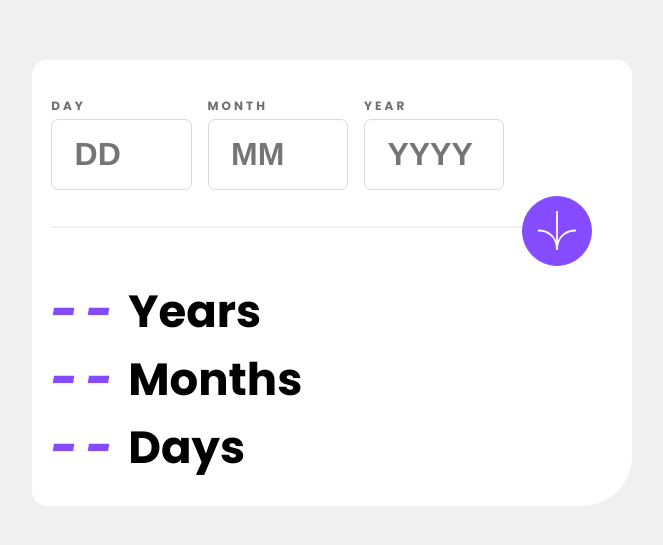
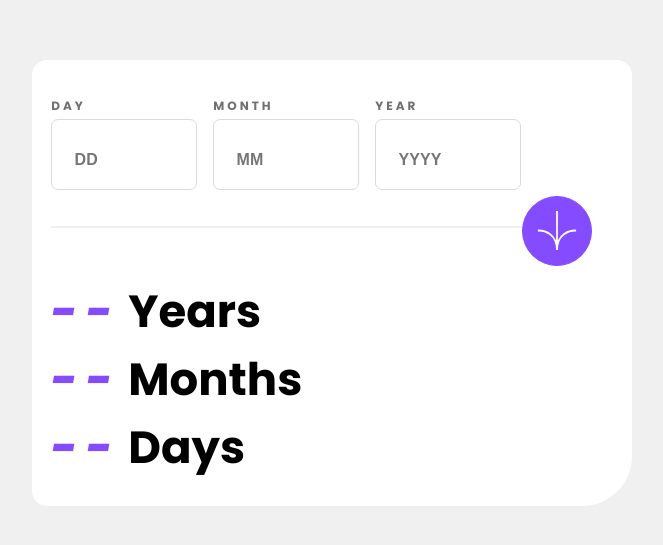
Before and after one commit to Julius-Java/ageCalculatore, a React (Vite) app: page / in a window 1280 px wide. Shown: the part 117-662 px from the top of the page, without its empty margins (308-971 px from the left). Built offline with nearby package versions, Linux system fonts and the light colour scheme.

Commit message:
Adjust container size

```diff
--- a/src/index.css
+++ b/src/index.css
@@ -44,7 +44,7 @@ h3 {
 
 .App {
   background-color: var(--neutral-white);
-  max-width: 500px;
+  max-width: 400px;
   width: 90%;
   /* height: 200px; */
   border-radius: 15px 15px 50px 15px;
@@ -74,6 +74,11 @@ h3 {
   font-size: 20px;
   border-radius: 7px;
   border: 1px solid var(--neutral-lightGrey);
+}
+
+.label-input input::placeholder {
+  font-size: 16px;
+  font-weight: bold;
 }
 
 .error {
@@ -174,7 +179,7 @@ hr {
   animation-delay: 0.6s;
 }
 
-@media (min-width: 650px) {
+@media (min-width: 500px) {
   .App {
     max-width: 600px;
     padding: 1.5em 1.2em;
@@ -188,7 +193,7 @@ hr {
 
 
   .field > * {
-    width: 25%;
+    width: 26%;
   }
 
   .label-input input{
```
